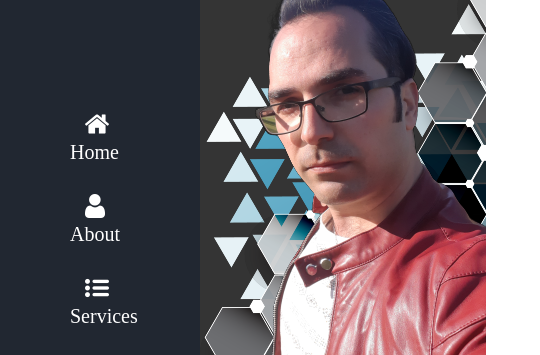
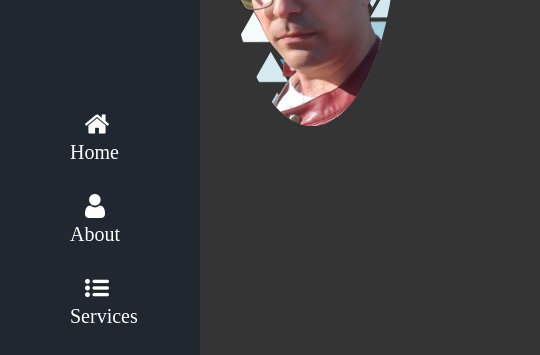
Before and after one commit to Younes-sh/VCard, a plain HTML site: page HTML/index.html in a window 390 px wide. Shown: the part 178-533 px from the top of the page, 540 px wide, since content can reach past the window. Drawn offline with Linux system fonts and the light colour scheme.

Commit message:
Branch responsive: Responsive was done for laptops and tablwts

```diff
--- /dev/null
+++ b/CSS/responsive.css
@@ -0,0 +1,48 @@
+@media screen and (max-width:1250px) {
+    .main{
+     grid-template-columns: repeat(1,1fr);
+    }
+    .grid2{
+        display: none;
+    }
+    .grid1 img{
+        width: 200px;
+        float: right;
+        background-image: url(../photos/bground.png);
+
+    }
+}
+@media screen and (min-width:1251px){
+    .grid1 .img-responsive{
+       display: none;
+    }
+}
+@media screen and (max-width:924px) {
+    .main{
+        padding-top: 50px;
+    }
+    .grid1 img{
+        clip-path: circle();
+        margin-top: -220px;
+        -webkit-clip-path: ellipse(42% 50% at 41% 15%);
+        clip-path: ellipse(42% 50% at 41% 15%);
+        background-image: url(../photos/bground.png);
+    }
+    .grid1 h1{
+        margin-top: 100px;
+    }
+}
+@media screen and (max-width:811px) {
+    .main{
+        padding-top: 50px;
+    }
+    .grid1 img{
+        margin-right:20%;
+    }
+    .grid1 .paragraph{
+        margin-top: 20px;
+    }
+    .grid1 button{
+        margin-top: 35px;
+    }
+}
--- a/CSS/style.css
+++ b/CSS/style.css
@@ -8,7 +8,7 @@ body{
     color: #fff;
 }
 /*          Media Qury Responsive */
-[class *='col-']{
+/* [class *='col-']{
     float: right;
 }
 .row{
@@ -84,21 +84,33 @@ body{
     .col-lg-10 {width: 83.33%;}
     .col-lg-11 {width: 91.66%;}
     .col-lg-12 {width: 100%;}
-}
-.container-Responsive{
+} */
+/* .container-Responsive{
     height: 830px;
     max-width: 1500px;
-}
+} */
 
 /*          Side         */
-.side{grid-area: side;
+.side{
+    grid-area: side;
     height: 830px;
     background-color:#212731;
     padding-top: 50px;
     position: relative;
 }
-.main{grid-area: main;
-background-color: 	#343434;}
+.main{
+    grid-area: main;
+    background-color:#343434;
+    display: grid;
+    grid-template-columns: repeat(2,1fr);
+}
+.main .grid2{
+    /* background-color: rgba(0, 255, 255, 0.151); */
+    /* display: flex; */
+    justify-items: legacy;
+}
+
+
 .footer{grid-area: footer;
     max-width: 100%;
     height: 120px;
@@ -109,7 +121,7 @@ background-color: 	#343434;}
     grid-template-areas: 'side main main main main main'
     'footer footer footer footer footer footer';
 }
-/*       */
+/*          Side Bar    */
 
 .container-H1{
     width: 100%;
@@ -132,7 +144,6 @@ background-color: 	#343434;}
     width: 30%;
     height: 400px;
     margin: 140px auto;
-    /* background-color: antiquewhite; */
 }
 
 .side .container-list img{
@@ -149,14 +160,14 @@ background-color: 	#343434;}
     font-size: 20px;
 }
 
-/*          Main     */
+/*           Main         */
 .main-content{
     height: 400px;
     margin-top: 150px;
 }
 
 .text-main{
-    padding: 70px 50px;
+    padding: 70px 70px;
     text-align: left;
     /* background-color: rgb(165, 48, 48); */
 }
@@ -202,7 +213,9 @@ background-color: 	#343434;}
 /*          Profile Pictuer  */
 .container-image{
     height: 500px;
-    padding-left: 50px;
+    padding-left: 100px;
+    -webkit-clip-path: ellipse(45% 47% at 47% 48%);
+    clip-path: ellipse(45% 47% at 47% 48%);
     background-image: url(../photos/bground.png);
     background-repeat: no-repeat;
 }
--- a/HTML/index.html
+++ b/HTML/index.html
@@ -3,13 +3,17 @@
 <head>
     <meta charset="UTF-8">
     <meta http-equiv="X-UA-Compatible" content="IE=edge">
+    <!--        CSS      -->
     <link rel="stylesheet" href="../CSS/style.css">
+    <!--        CSS Responsive   -->
+    <link rel="stylesheet" href="../CSS/responsive.css">
     <meta name="viewport" content="width=device-width, initial-scale=1.0">
     <title>Document</title>
 </head>
 <body>
 
 <div class="container">
+    <!--        Side Bar -->
     <div class="side">
         <div class="container-H1">
             <h1><img src="../photos/Logo.png" alt=""></h1>
@@ -27,32 +31,40 @@
 
     </div>
     <div class="main">
-        <div class="container-Responsive">
-            <div class="row">
-                <div class="col-xs-12 col-sm-12 col-md-12 col-lg-6 col-xl-6">
-                    <div class="container-image main-content">
-                        <div class="">
-                            <img src="../photos/younes.png" alt="">
-                        </div>
-                    </div>
-                </div>
-                <div class="col-xs-12 col-sm-12 col-md-12 col-lg-6 col-xl-6">
-                    <div class=" text-main main-content">
-                        <h1>Hello,My name is </h1><span>Younes</span>
-                        <br>
-                        <h4>I'm a</h4> &nbsp; &nbsp;  <p id="changeText" class="textChange"></p>
-                        <br>
-                        <p class="paragraph">i'm a web Designer with extensive experience for over 2 years. My expertise is to create and website <br>
-                        design,graphic design , and many more ...</p>
 
 
-                        <button>More About Me</button>
+        <div class="Grid grid1">
+            <div class=" text-main main-content">
+                <div class="img-responsive">
+                    <img class="" src="../photos/younes.png" alt="">
+                </div>
+                <h1>Hello , My name is </h1><span>Younes</span>
+                <br>
+                <h4>I'm a</h4> &nbsp; &nbsp;  <p id="changeText" class="textChange"></p>
+                <br>
+                <p class="paragraph">i'm a web Designer with extensive experience for over 2 years. My expertise is to create and website <br>
+                design , graphic design , and many more ...</p>
+
+                <button>More About Me</button>
+            </div>
+        </div>
+
+            <div class="Grid grid2">
+                <div class="container-image main-content">
+
+                    <div class="">
+                        <img src="../photos/younes.png" alt="">
                     </div>
                 </div>
             </div>
-        </div>
+
+
+
+
+
 
     </div>
+
     <div class="footer">
 
     </div>
```
